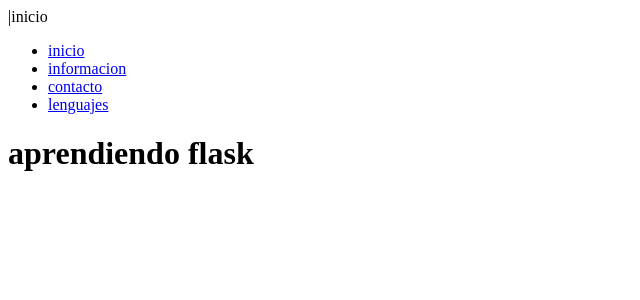
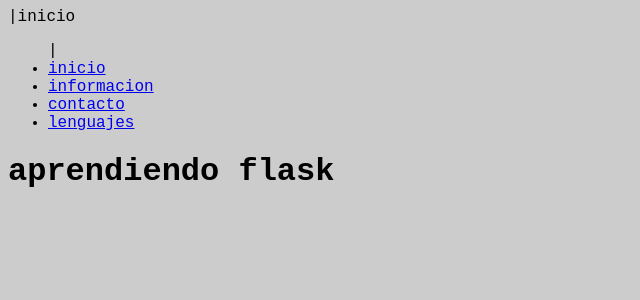
Before and after one commit to arxbullet/Flask-app-, a Flask app: page / in a window 1280 px wide. Shown: the top 300 px of the page, without its empty margins (0-640 px from the left). Run offline with Flask 2, Linux system fonts and the light colour scheme.

Commit message:
cargar hoja de estilos

```diff
--- /dev/null
+++ b/static/css/styles.css
@@ -0,0 +1,4 @@
+body{
+ background:#ccc;
+ font-family:'Courier New', Courier, monospace;
+}
--- a/templates/index.html
+++ b/templates/index.html
@@ -1,6 +1,7 @@
 {% extends 'layout.html'%}
 {%block title%}
       {{super () }}<!--no sobrescribir bloque, si no que añadir-->  |inicio
+
 {%endblock%}
 
 {%block content%}
--- a/templates/layout.html
+++ b/templates/layout.html
@@ -8,12 +8,12 @@
         {% endblock%}
         <meta name="description" content="">
         <meta name="viewport" content="width=device-width, initial-scale=1">
-        <link rel="stylesheet" href="">
+        <link rel="stylesheet" href="{{url_for( 'static', filename= 'css/styles.css')}}">
     </head>
     <body>
 
         <nav>
-            <ul>
+            <ul>|
                 <li>
                     <a href = "{{url_for('index')}}"> inicio </a>
                 </li>
```
